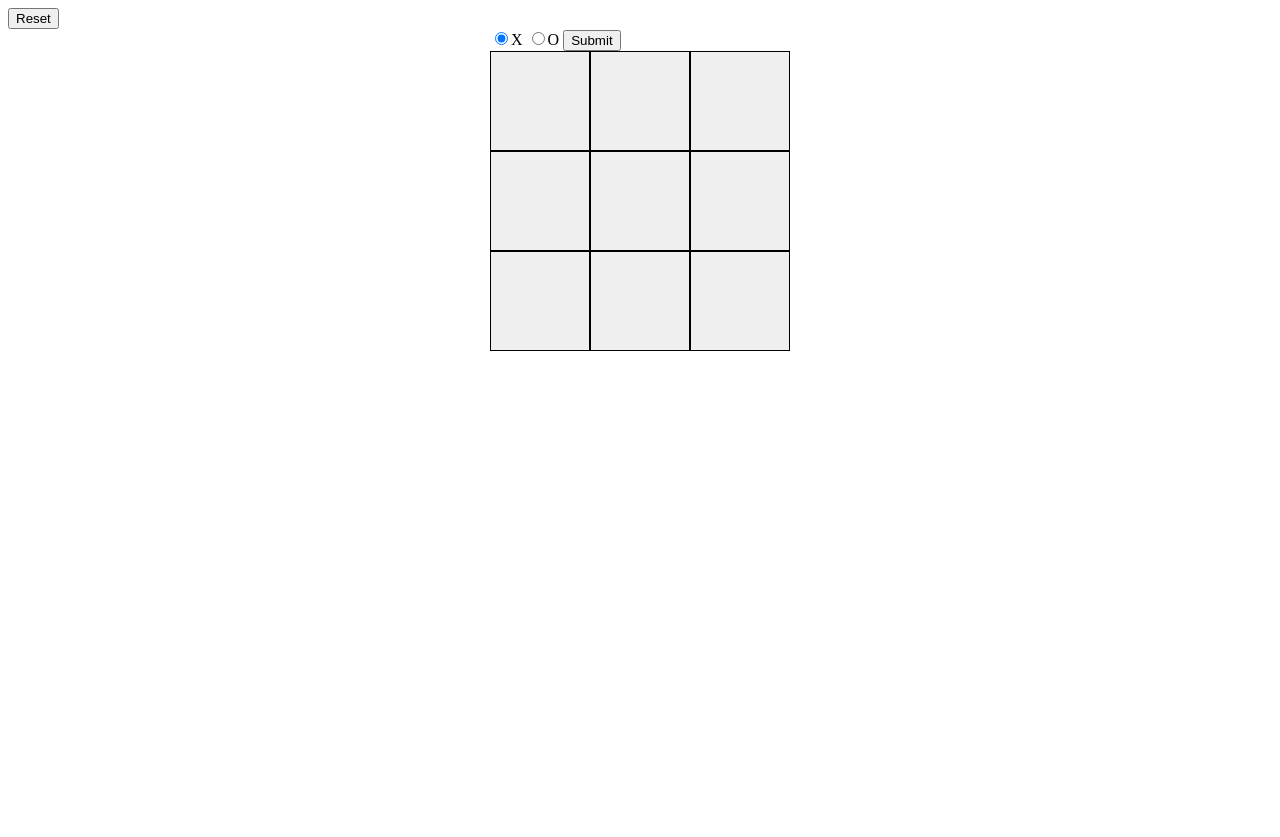
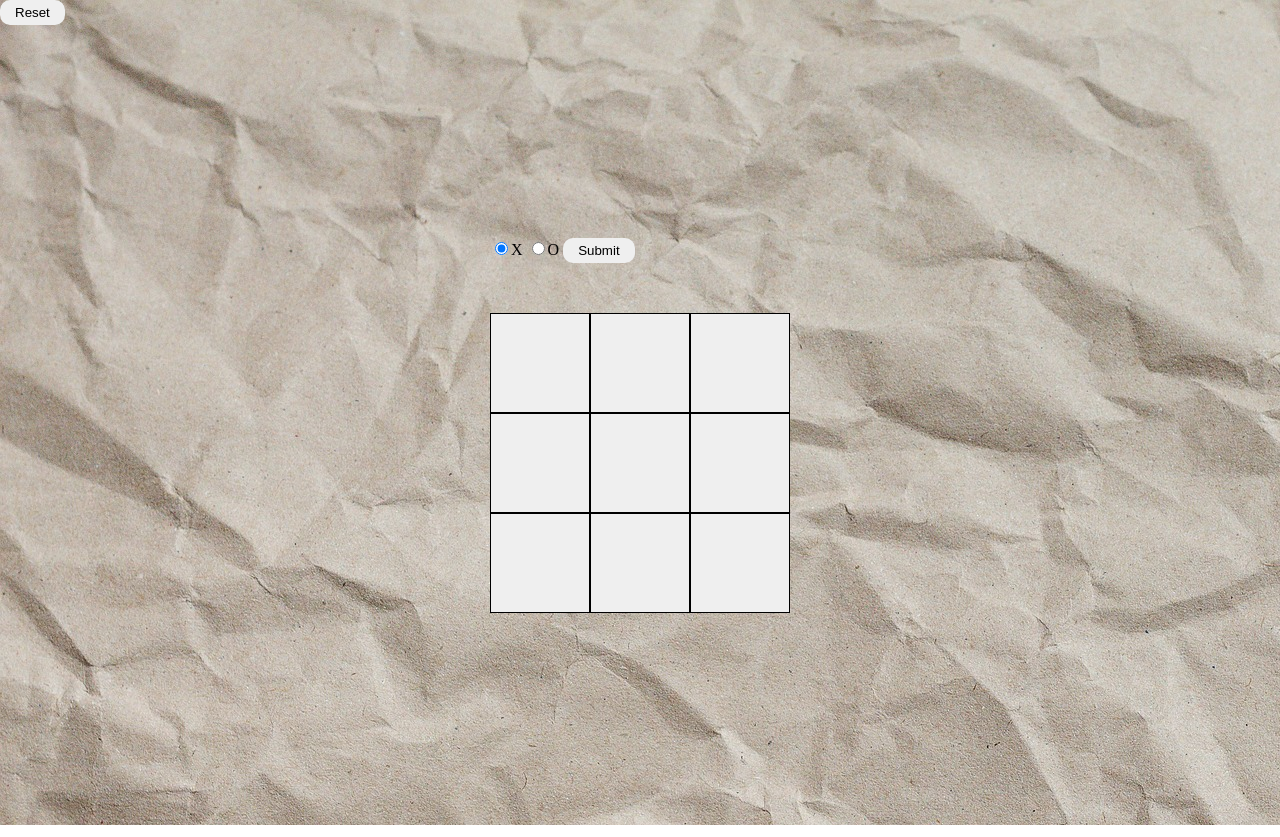
Before and after one commit to JonDm07/odin-tic-tac-toe, a plain HTML site: page index.html in a window 1280 px wide. Drawn offline with Linux system fonts and the light colour scheme.

Commit message:
Add background image

```diff
--- a/index.html
+++ b/index.html
@@ -14,7 +14,7 @@
         <div class="container">
 
             <div>
-                <form>
+                <form class="player-info">
                     <!-- <input type="text" id="input-name" name="input-name" placeholder="Enter your name"> -->
                     <input type="radio" class="symbol x" name="symbol" value="X" checked>X</input>
                     <input type="radio" class="symbol o" name="symbol" value="O">O</input>
--- a/script.js
+++ b/script.js
@@ -25,6 +25,7 @@ const gameBoard = (() => {
                 })
 
                 player1.symbol = undefined
+                buttons.form.style.display = "block"
             })
 
     })()
@@ -250,12 +251,15 @@ const player1 = Object.create(player())
 const buttons = (function() {
 
     const submitButton = document.querySelector("#submit")
+    const form = document.querySelector(".player-info")
 
     submitButton.addEventListener("click", (e) => {
         e.preventDefault()
 
         const checkedRadioButton = document.querySelector("input[name='symbol']:checked").value
+
         player1.symbol = checkedRadioButton
+        form.style.display = "none"
 
         if(player1.symbol === "O") {
             let aiMove = Math.floor(Math.random() * 10)
@@ -269,7 +273,5 @@ const buttons = (function() {
 
     })
 
-    return{submitButton}
+    return{submitButton, form}
 })()
-
-console.log(buttons.submitButton)
--- a/styles.css
+++ b/styles.css
@@ -1,11 +1,30 @@
+body {
+    background-image: url(img/paper-g96ec66588_1920.jpg);
+}
+
+body,
+html {
+    margin: 0px;
+    padding: 0px;
+}
+
+button:not(.game-tile) {
+    padding: 5px 15px;
+    border-radius: 10px;
+    border: none;
+}
+
 .container {
     height: 100svh;
     display: flex;
     flex-direction: row;
     justify-content: center;
+    align-items: center;
+    min-width: 370px;
 }
 
 .game-board {
+    margin-top: 50px;
     display: grid;
     grid-template-columns: repeat(3, 100px);
     grid-template-rows: repeat(3, 100px);
@@ -20,3 +39,7 @@
     height: 100px;
     text-align: center;
 }
+
+form  {
+    margin: auto;
+}
```
Also changed, not shown: img/circle_FILL0_wght400_GRAD0_opsz48.svg (added), img/paper-g96ec66588_1920.jpg (added).
